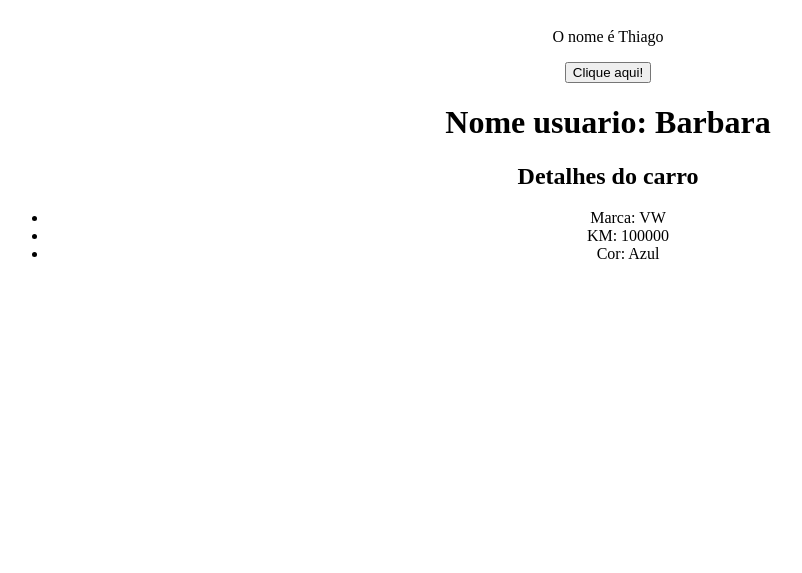
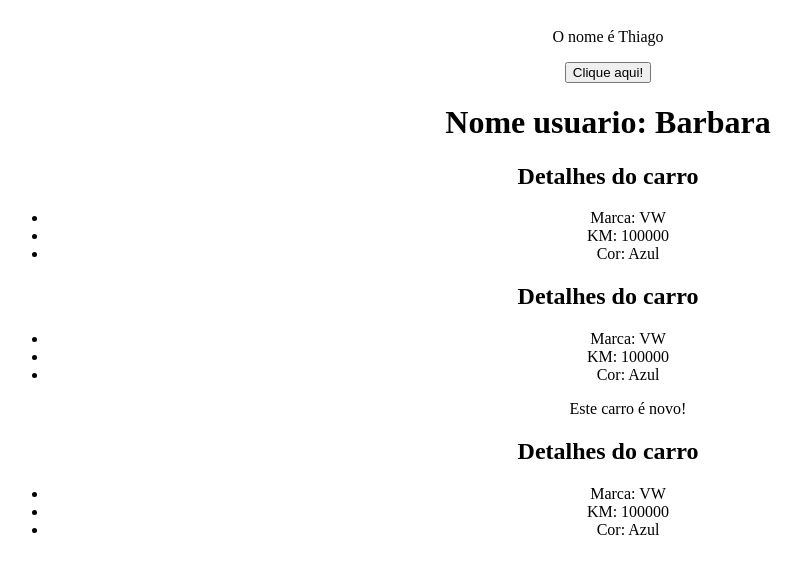
Before and after one commit to ThiagoSantos7/React1, a React (Vite) app in the folder 3_FUNDAMENTOS2/3_Fundamentos2/: page / in a window 1280 px wide. Shown: the part 1469-2042 px from the top of the page, without its empty margins (32-834 px from the left). Built offline with nearby package versions, Linux system fonts and the light colour scheme.

Commit message:
estudando reaproveitamento de componentes

```diff
--- a/3_FUNDAMENTOS2/3_Fundamentos2/index.html
+++ b/3_FUNDAMENTOS2/3_Fundamentos2/index.html
@@ -1,12 +1,15 @@
 <!DOCTYPE html>
 <html lang="pt-br">
+
 <head>
   <meta charset="UTF-8" />
   <meta name="viewport" content="width=device-width, initial-scale=1.0" />
   <title>Fundamentos - 2</title>
 </head>
+
 <body>
   <div id="root"></div>
   <script type="module" src="/src/main.jsx"></script>
 </body>
+
 </html>
--- a/3_FUNDAMENTOS2/3_Fundamentos2/src/App.jsx
+++ b/3_FUNDAMENTOS2/3_Fundamentos2/src/App.jsx
@@ -29,7 +29,10 @@
       {/* Props */}
       <ShowUserName name={userName} />
       {/* Destructuring */}
-      <CarDetails brand="VW" km={100000} color="Azul" />
+      <CarDetails brand="VW" km={100000} color="Azul" newCar={false} />
+      {/* Reaproveitamento */}
+      <CarDetails brand="VW" km={100000} color="Azul" newCar={true} />
+      <CarDetails brand="VW" km={100000} color="Azul" newCar={false} />
     </div>
   );
 }
--- a/3_FUNDAMENTOS2/3_Fundamentos2/src/components/CarDetails.jsx
+++ b/3_FUNDAMENTOS2/3_Fundamentos2/src/components/CarDetails.jsx
@@ -1,4 +1,4 @@
-const CarDetails = ({ brand, km, color }) => {
+const CarDetails = ({ brand, km, color, newCar }) => {
   return (
     <div>
       <h2>Detalhes do carro</h2>
@@ -6,6 +6,7 @@
         <li>Marca: {brand}</li>
         <li>KM: {km}</li>
         <li>Cor: {color}</li>
+        {newCar && <p>Este carro é novo!</p>}
       </ul>
     </div>
   );
```
Lines whose indentation alone changed are shown as unchanged.
